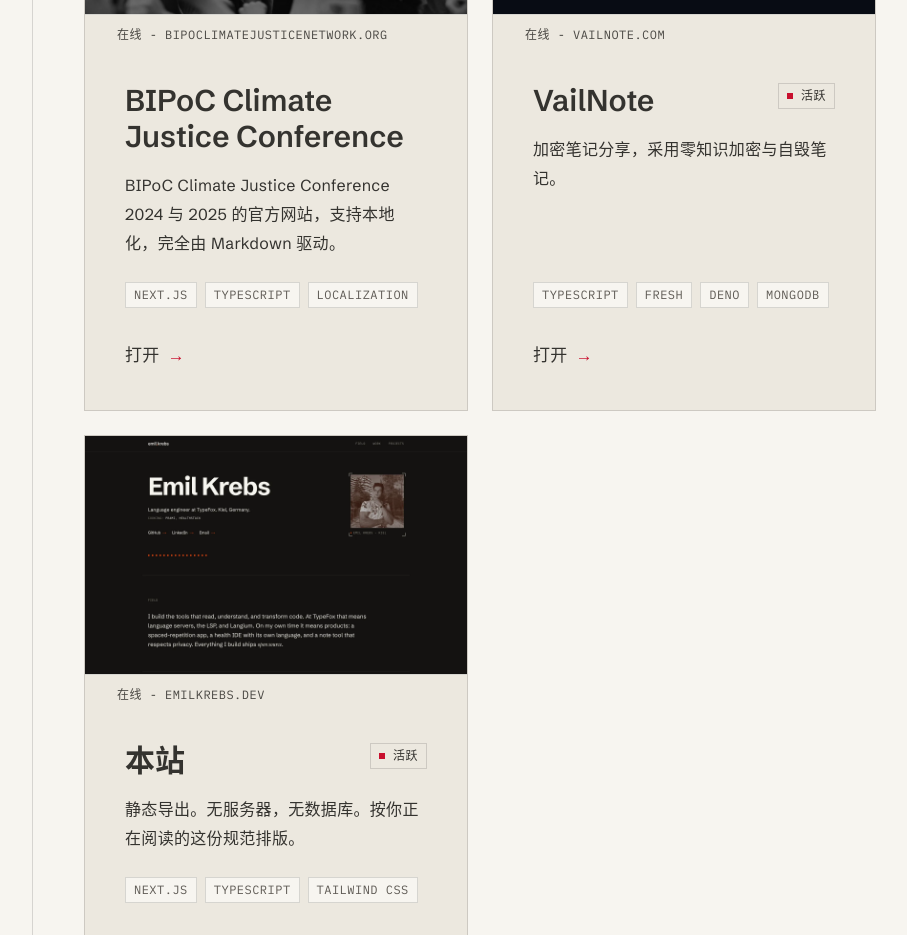
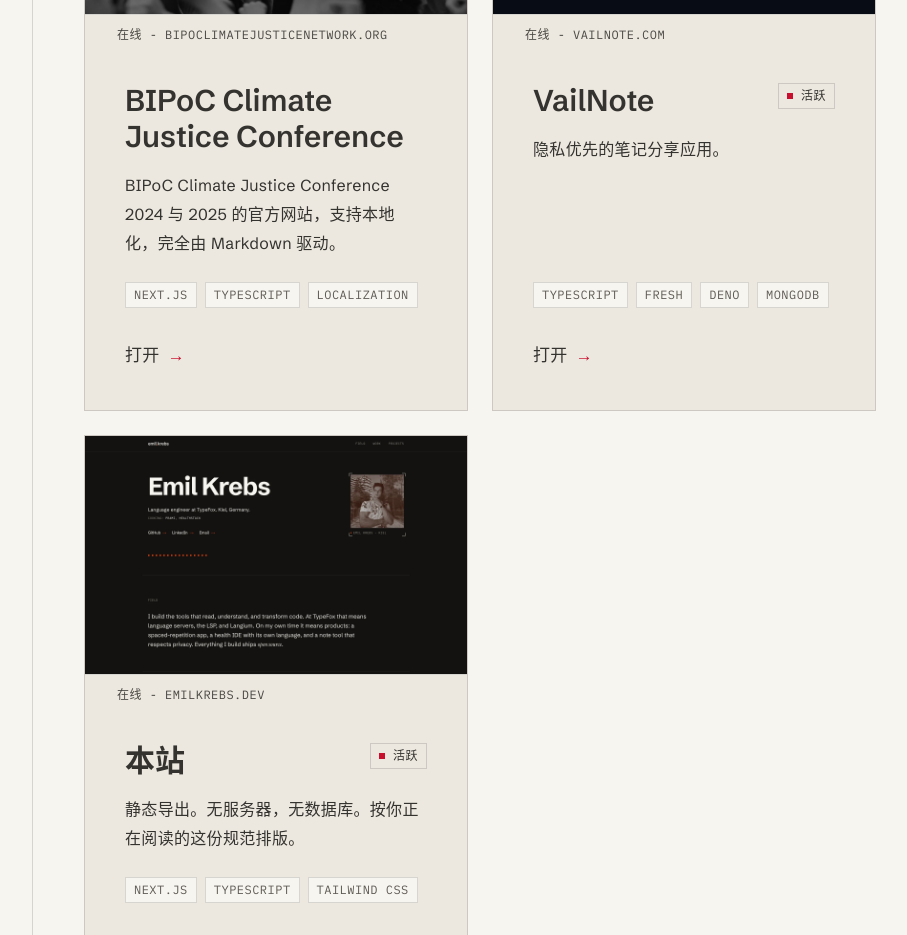
Before and after one commit to emilkrebs/emilkrebs.dev, a Next.js app: page /zh/story in a window 1280 px wide. Shown: the part 7180-8115 px from the top of the page, without its empty margins (188-1095 px from the left). Built offline with nearby package versions, Linux system fonts and the light colour scheme.

Commit message:
feat(i18n): update VailNote description to emphasize privacy-first design

```diff
--- a/src/app/content/story.zh.mdx
+++ b/src/app/content/story.zh.mdx
@@ -174,7 +174,7 @@
             />
             <Showcase
                 name="VailNote"
-                description="加密笔记分享，采用零知识加密与自毁笔记。"
+                description="隐私优先的笔记分享应用。"
                 href="https://vailnote.com/"
                 status="活跃"
                 tags="TypeScript, Fresh, Deno, MongoDB"
--- a/src/app/lib/i18n/zh.json
+++ b/src/app/lib/i18n/zh.json
@@ -49,7 +49,7 @@
         },
         {
             "title": "安全与隐私",
-            "proof": "VailNote 的零知识加密、WatchLock 的 WearOS 锁定，默认无遥测。"
+            "proof": "VailNote 的隐私优先设计、WatchLock 的 WearOS 锁定，默认无遥测。"
         },
         {
             "title": "开源",
@@ -83,7 +83,7 @@
         {
             "id": "vailnote",
             "name": "VailNote",
-            "description": "加密笔记分享，采用零知识加密与自毁笔记。",
+            "description": "隐私优先的笔记分享应用。",
             "caption": "在线 - vailnote.com"
         },
         {
```
